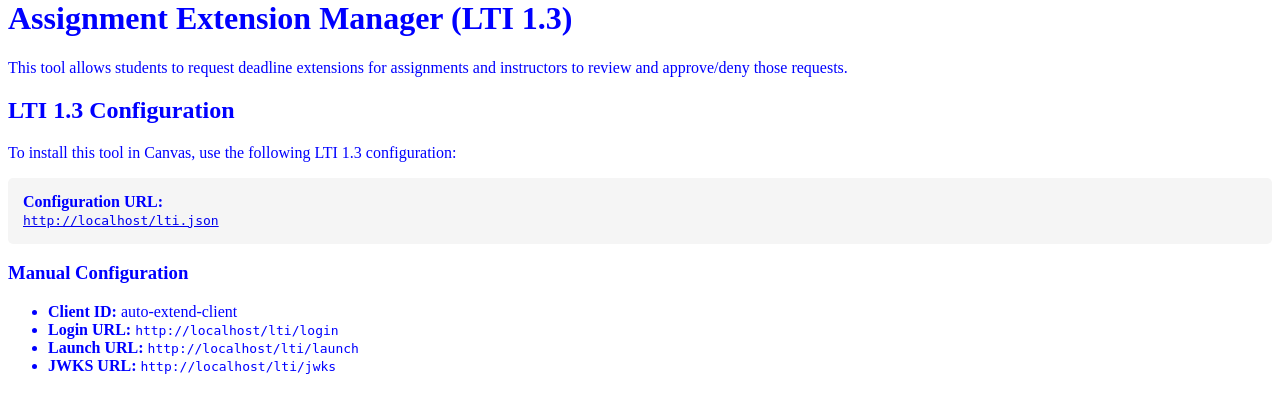
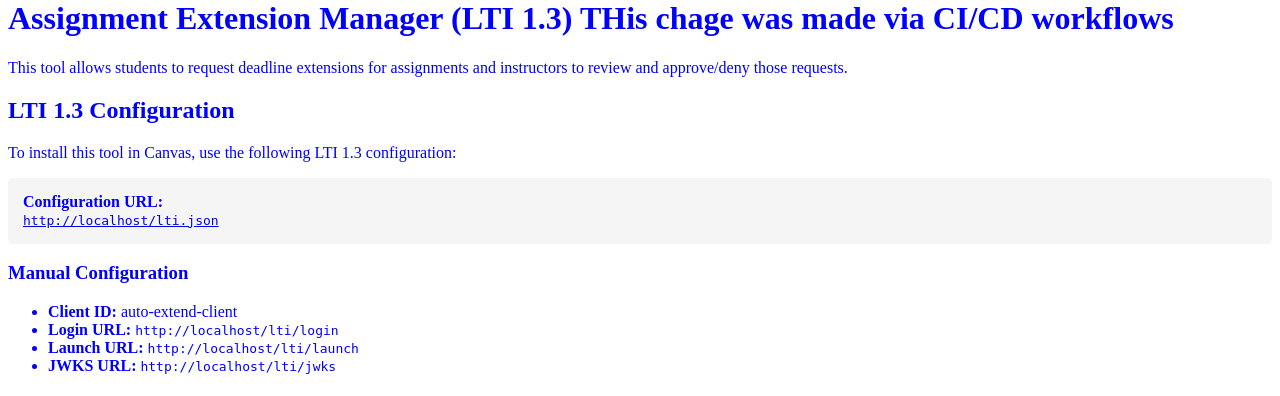
Before and after one commit to hu-james/extension-requests-app, a Flask app: page / in a window 1280 px wide. Shown: the part 21-417 px from the top of the page. Run offline with Flask 3, Linux system fonts and the light colour scheme.

Commit message:
slight change

```diff
--- a/templates/index.html
+++ b/templates/index.html
@@ -1,6 +1,9 @@
 {% extends 'base.html' %} {% block content %}
 
-<h1>Assignment Extension Manager (LTI 1.3)</h1>
+<h1>
+	Assignment Extension Manager (LTI 1.3) THis chage was made via CI/CD
+	workflows
+</h1>
 
 <p>
 	This tool allows students to request deadline extensions for assignments and
```
